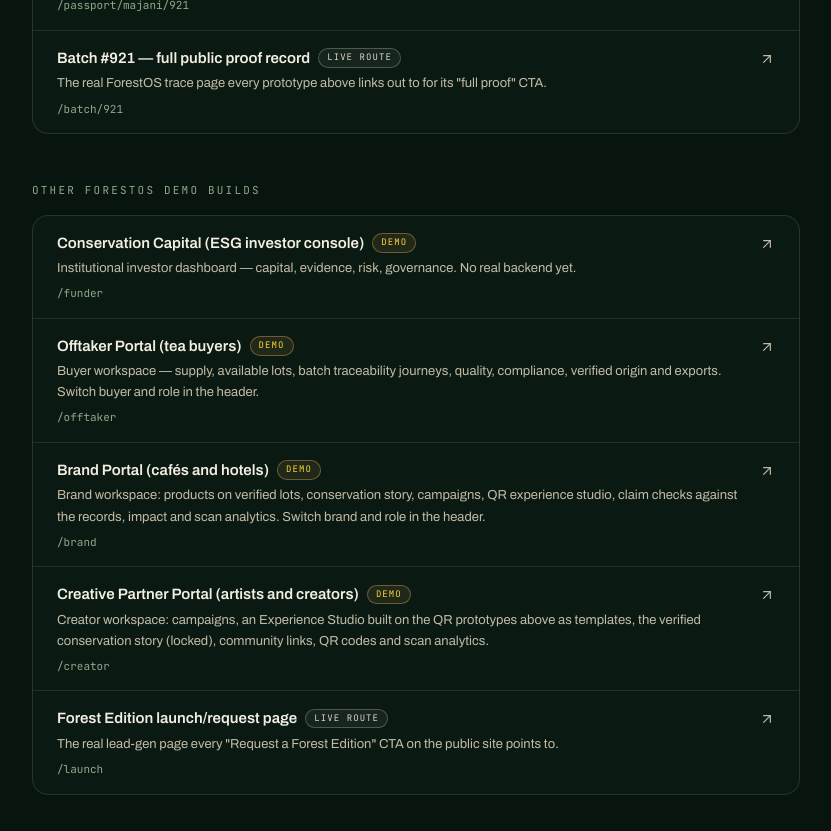
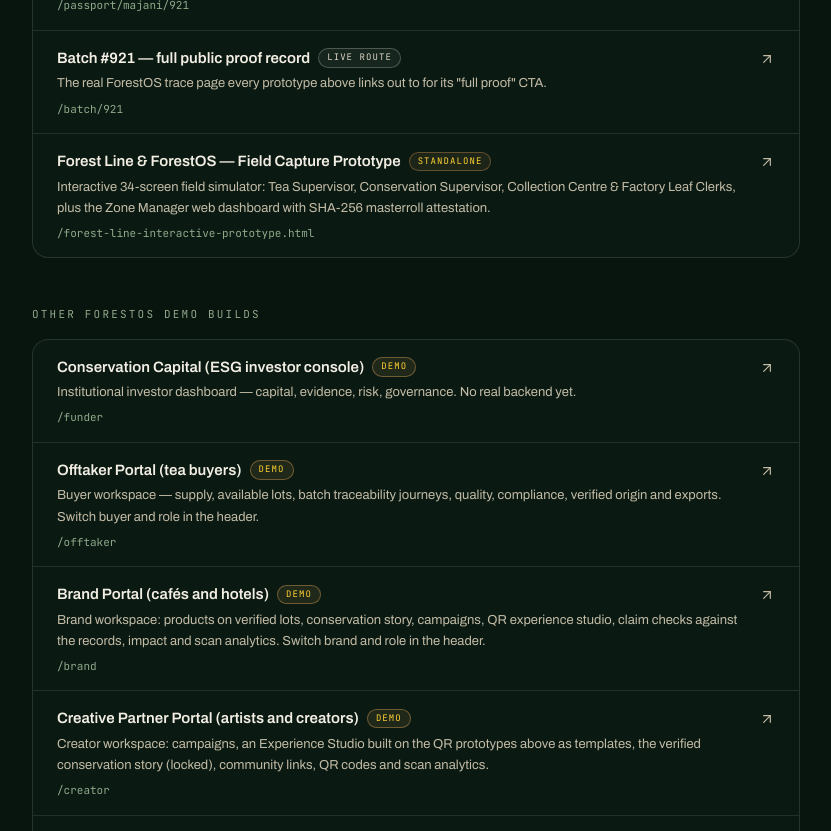
Before and after one commit to Goddii/ForestOs, a React (Vite) app: page /prototypes in a window 1280 px wide. Shown: the part 1560-2391 px from the top of the page, without its empty margins (224-1055 px from the left). Built offline with nearby package versions, Linux system fonts and the light colour scheme.

Commit message:
feat(prototypes): add Forest Line field capture prototype to the prototype index
Links to the standalone HTML in public/ with a new 'Standalone' tag style.
Accessible on the live deployment at /forest-line-interactive-prototype.html.

```diff
--- a/src/routes/PrototypeIndex.jsx
+++ b/src/routes/PrototypeIndex.jsx
@@ -85,6 +85,13 @@ const GROUPS = [
         tag: 'Live route',
         note: 'The real ForestOS trace page every prototype above links out to for its "full proof" CTA.',
       },
+      {
+        href: '/forest-line-interactive-prototype.html',
+        title: 'Forest Line & ForestOS — Field Capture Prototype',
+        tag: 'Standalone',
+        note: 'Interactive 34-screen field simulator: Tea Supervisor, Conservation Supervisor, Collection Centre & Factory Leaf Clerks, plus the Zone Manager web dashboard with SHA-256 masterroll attestation.',
+        external: true,
+      },
     ],
   },
   {
@@ -131,6 +138,7 @@ const TAG_STYLES = {
   'Approved design': 'border-sage-500/40 bg-sage-500/10 text-sage-300',
   'Live route': 'border-bone/25 bg-bone/5 text-bone-300',
   Comparison: 'border-river-500/40 bg-river-500/10 text-river-300',
+  Standalone: 'border-amber-500/40 bg-amber-500/10 text-amber-300',
 }
 
 export default function PrototypeIndex() {
```
